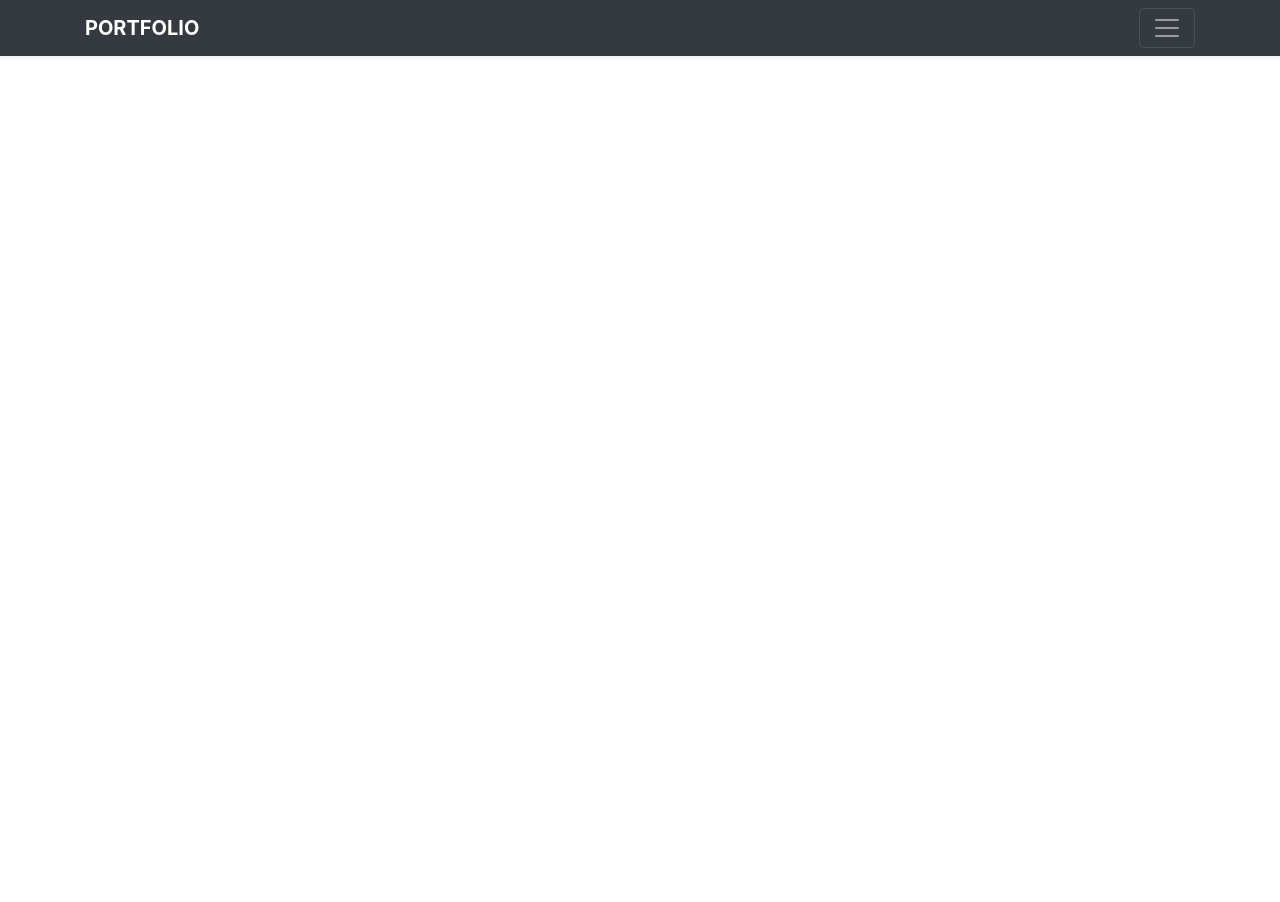
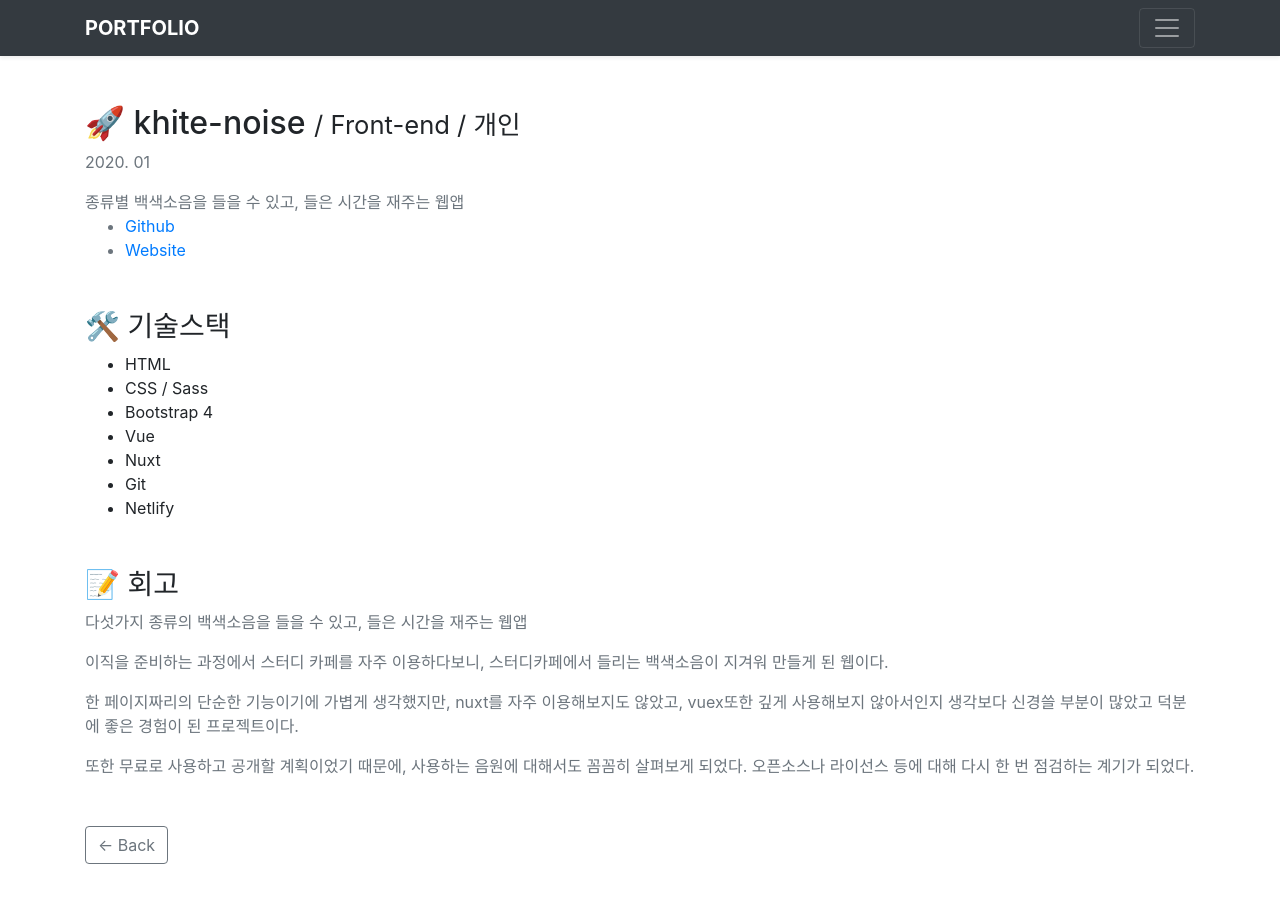
Before and after one commit to kwandev/portfolio, a Nuxt app: page /project/Khitenoise in a window 1280 px wide. Before the commit this address had no page. Shown: the top 902 px of the page. Before the commit the page ends 800 px from the top, so only its background shows below. Built offline with nearby package versions, Linux system fonts and the light colour scheme.

Commit message:
feat: 백색소음 포트폴리오 추가
khite-noise 포트폴리오 추가

```diff
--- a/pages/index.vue
+++ b/pages/index.vue
@@ -100,10 +100,18 @@ export default {
       ],
       privateProjects: [
         {
+          id: 'khitenoise',
+          name: '백색소음',
+          thumbnail: 'khite-noise.png',
+          summary: '종류별 백색소음을 들을 수 있고, 들은 시간을 재주는 웹앱',
+          date: '2020. 01',
+          role: 'FE'
+        },
+        {
           id: 'portfolio',
           name: '포트폴리오',
           thumbnail: 'portfolio.png',
-          summary: '이력서에 적기 힘든 상세한 내용을 적기 위한 포트폴리오 웹사이트.',
+          summary: '이력서에 적기 힘든 상세한 내용을 적기 위한 포트폴리오 웹사이트',
           date: '2019. 12',
           role: 'FE'
         },
--- /dev/null
+++ b/pages/project/Khitenoise.vue
@@ -0,0 +1,49 @@
+<template>
+  <div>
+    <detail>
+      <section class="mb-5">
+        <h2>🚀 khite-noise <small>/ Front-end / 개인</small></h2>
+        <p class="text-muted">
+          2020. 01
+        </p>
+        <p class="text-muted">
+          종류별 백색소음을 들을 수 있고, 들은 시간을 재주는 웹앱
+          <ul>
+            <li><a href="https://github.com/khwan7816/khite-noise" target="_blank">Github</a></li>
+            <li><a href="https://noise.khwan.kr" target="_blank">Website</a></li>
+          </ul>
+        </p>
+      </section>
+      <section class="mb-5">
+        <h3>🛠 기술스택</h3>
+        <ul>
+          <li>HTML</li>
+          <li>CSS / Sass</li>
+          <li>Bootstrap 4</li>
+          <li>Vue</li>
+          <li>Nuxt</li>
+          <li>Git</li>
+          <li>Netlify</li>
+        </ul>
+      </section>
+      <section class="mb-5">
+        <h3>📝 회고</h3>
+        <div class="text-muted">
+          <p>다섯가지 종류의 백색소음을 들을 수 있고, 들은 시간을 재주는 웹앱</p>
+          <p>이직을 준비하는 과정에서 스터디 카페를 자주 이용하다보니, 스터디카페에서 들리는 백색소음이 지겨워 만들게 된 웹이다.</p>
+          <p>한 페이지짜리의 단순한 기능이기에 가볍게 생각했지만, nuxt를 자주 이용해보지도 않았고, vuex또한 깊게 사용해보지 않아서인지 생각보다 신경쓸 부분이 많았고 덕분에 좋은 경험이 된 프로젝트이다.</p>
+          <p>또한 무료로 사용하고 공개할 계획이었기 때문에, 사용하는 음원에 대해서도 꼼꼼히 살펴보게 되었다. 오픈소스나 라이선스 등에 대해 다시 한 번 점검하는 계기가 되었다.</p>
+        </div>
+      </section>
+    </detail>
+  </div>
+</template>
+
+<script>
+export default {
+  name: 'Ebiz'
+}
+</script>
+
+<style scoped>
+</style>
```
